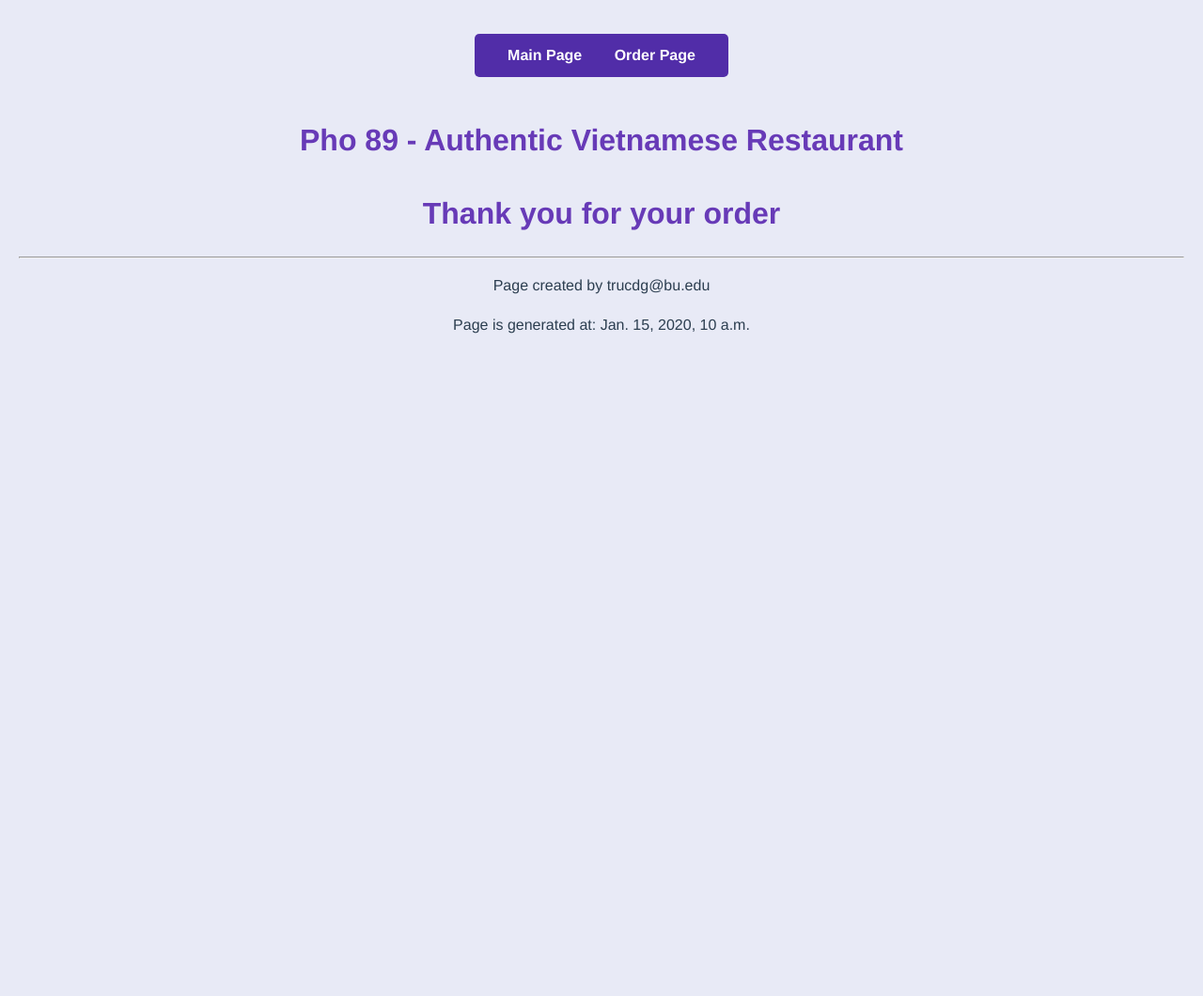
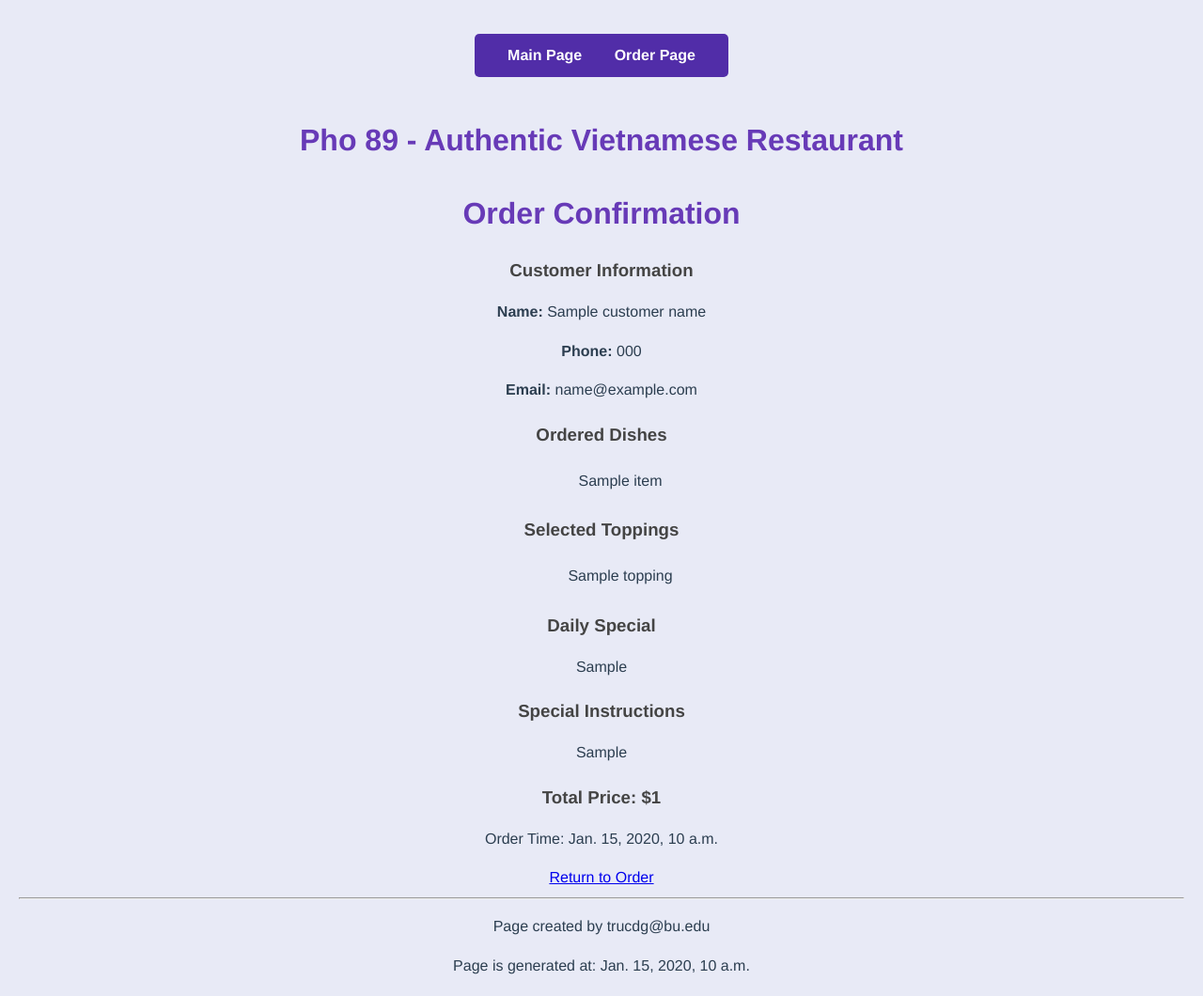
Before and after one commit to trucdg/cs412-quotes, a Django app: template restaurant/templates/restaurant/confirmation.html in a window 1280 px wide. Shown: the whole page at 94% size. Before the commit the page ends 355 px from the top, so only its background shows below. Run offline with Django 5.2, Linux system fonts and the light colour scheme; the template is opened without the code that fills it: most values are stand-ins (such as "Sample title", 1, 10 or a date in 2020).

Commit message:
add confirmation and order and submission logic

```diff
--- a/restaurant/templates/restaurant/confirmation.html
+++ b/restaurant/templates/restaurant/confirmation.html
@@ -1,6 +1,57 @@
 <!-- restaurant/templates/restaurant/confirmation.html -->
+
 {% extends 'restaurant/base.html' %}
 
 {% block content %}
-    <h2> Thank you for your order</h2>
+
+<div>
+    <h2>Order Confirmation</h2>
+
+    <!-- Display customer information -->
+    <h3>Customer Information</h3>
+    <p><strong>Name:</strong> {{ customer_name }}</p>
+    <p><strong>Phone:</strong> {{ customer_phone }}</p>
+    <p><strong>Email:</strong> {{ customer_email }}</p>
+
+    <!-- Display selected items -->
+    <h3>Ordered Dishes</h3>
+    <ul>
+        {% for item in selected_items %}
+        <li>{{ item }}</li>
+        {% empty %}
+        <li>No items selected.</li>
+        {% endfor %}
+    </ul>
+
+    <!-- Display selected toppings (if any) -->
+    {% if selected_toppings %}
+    <h3>Selected Toppings</h3>
+    <ul>
+        {% for topping in selected_toppings %}
+        <li>{{ topping }}</li>
+        {% endfor %}
+    </ul>
+    {% endif %}
+
+    <!-- Display daily special if selected -->
+    {% if selected_daily_special %}
+    <h3>Daily Special</h3>
+    <p>{{ selected_daily_special }}</p>
+    {% endif %}
+
+    <!-- Display special instructions (if any) -->
+    {% if special_instructions %}
+    <h3>Special Instructions</h3>
+    <p>{{ special_instructions }}</p>
+    {% endif %}
+
+    <!-- Display total price -->
+    <h3>Total Price: ${{ total_price }}</h3>
+
+    <!-- Display order time -->
+    <p>Order Time: {{ current_time }}</p>
+
+    <a href="{% url 'order' %}">Return to Order</a>
+</div>
+
 {% endblock %}
--- a/restaurant/templates/restaurant/order.html
+++ b/restaurant/templates/restaurant/order.html
@@ -67,7 +67,9 @@
 
         <!-- Daily Special -->
         <h3 class="daily-special">Daily Special: {{ daily_special.name }} - ${{ daily_special.price }}</h3>
-
+        <label>
+            <input type="checkbox" name="daily_special" value="{{ daily_special.name }}"> Add Daily Special
+        </label>
         <!-- Special Instructions -->
         <h3>Special Instructions</h3>
         <textarea name="instructions" rows="4" cols="50" class="instructions"></textarea><br>
```
Also changed, not shown: restaurant/views.py (+70 -27 lines).
